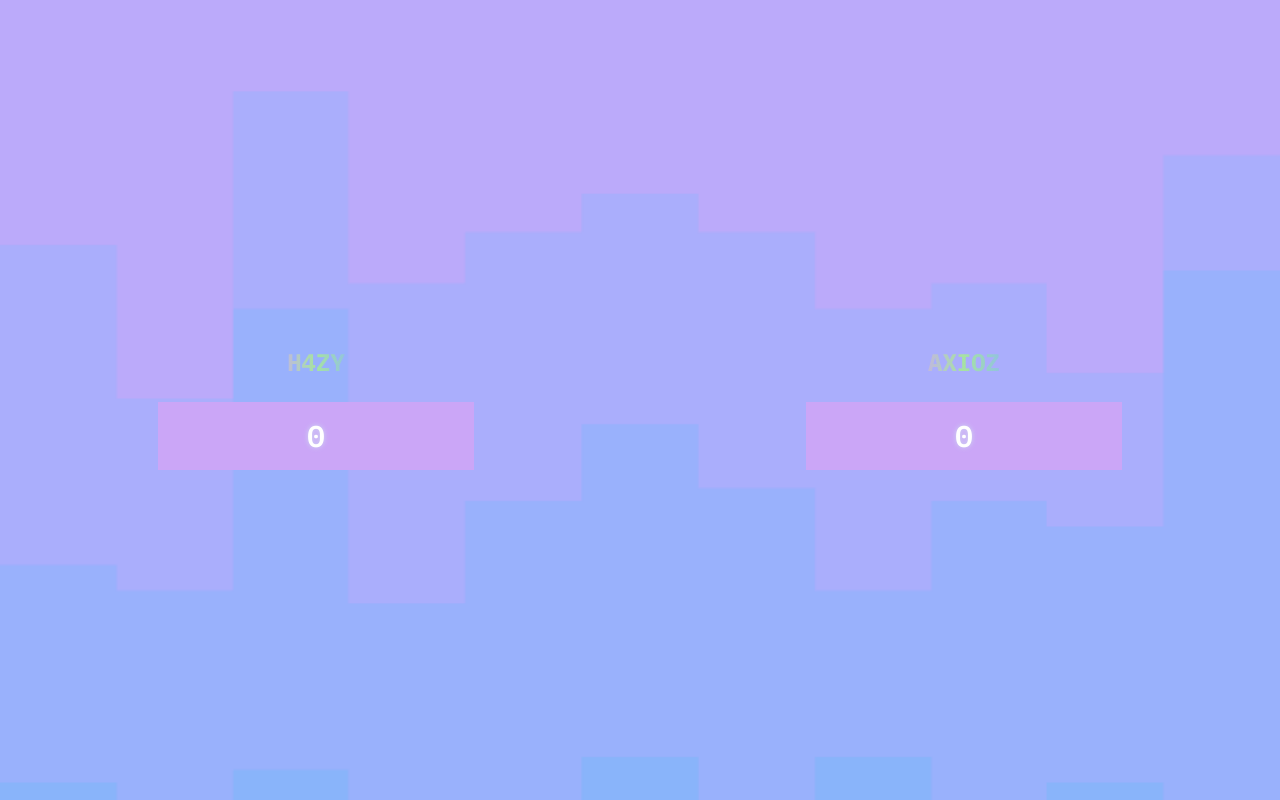
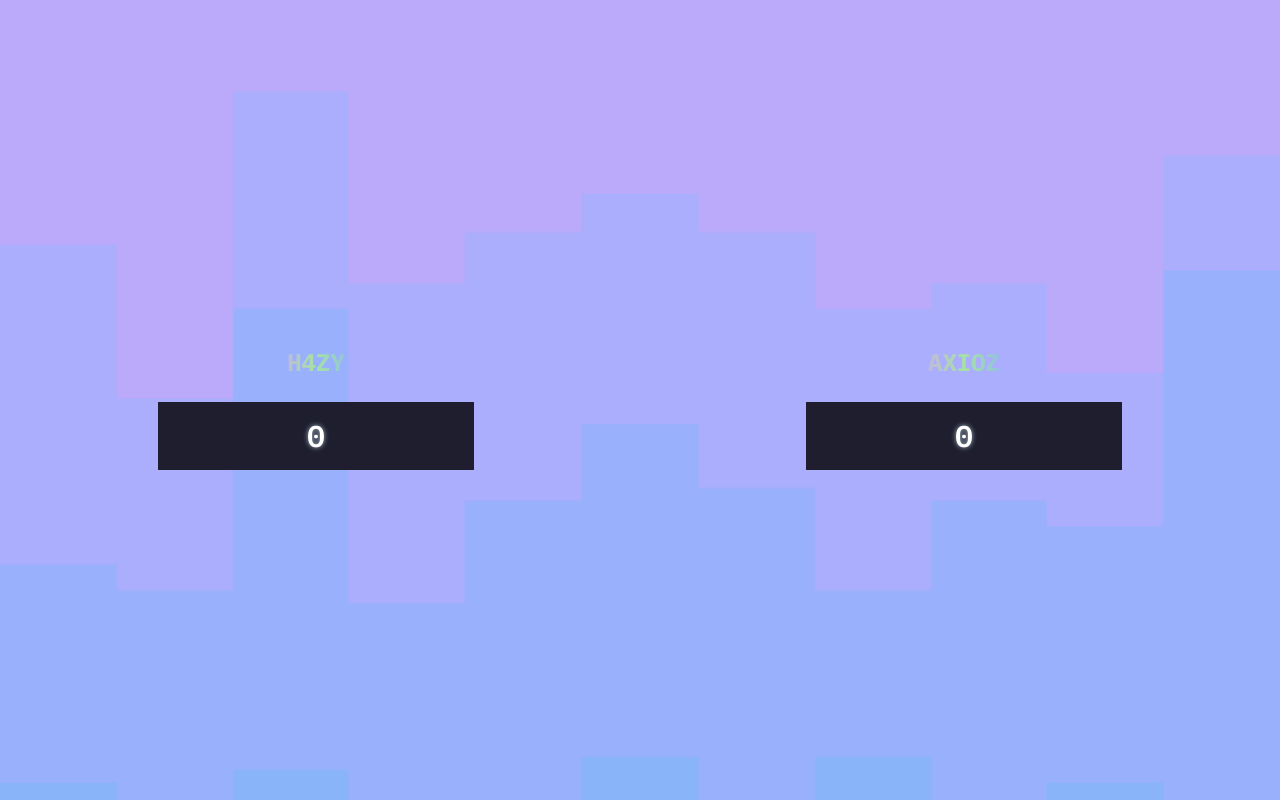
Before and after one commit to HAAZIQ-ALI/karou, a plain HTML site: page something.html in a window 1280 px wide. Drawn offline with nearby package versions, Linux system fonts and the light colour scheme.

Commit message:
Update something.html

```diff
--- a/something.html
+++ b/something.html
@@ -14,7 +14,7 @@
         <h1 class="font-bold text-2xl  bg-clip-text text-transparent bg-gradient-to-r from-[#CBA6F7] via-[#A6E3A1] to-[#89B4FA] p-4 text-center">
           H4ZY
         </h1>
-        <div class="bg-[#CBA6F7] mt-2 w-[50%] flex justify-center items-center">
+        <div class="bg-[#1E1E2E] mt-2 w-[50%] flex justify-center items-center">
           <h1 class="font-semibold text-3xl text-center text-glow p-4 text-white">0</h1>
         </div>
       </div>
@@ -23,7 +23,7 @@
         <h1 class="font-bold text-2xl  p-4 bg-clip-text text-transparent bg-gradient-to-r from-[#CBA6F7] via-[#A6E3A1] to-[#89B4FA] text-center">
           AXIOZ
         </h1>
-        <div class="bg-[#CBA6F7] mt-2 w-[50%] flex justify-center items-center">
+        <div class="bg-[#1E1E2E] mt-2 w-[50%] flex justify-center items-center">
           <h1 class="font-semibold text-3xl text-center text-glow p-4 text-white">0</h1>
         </div>
       </div>
```
